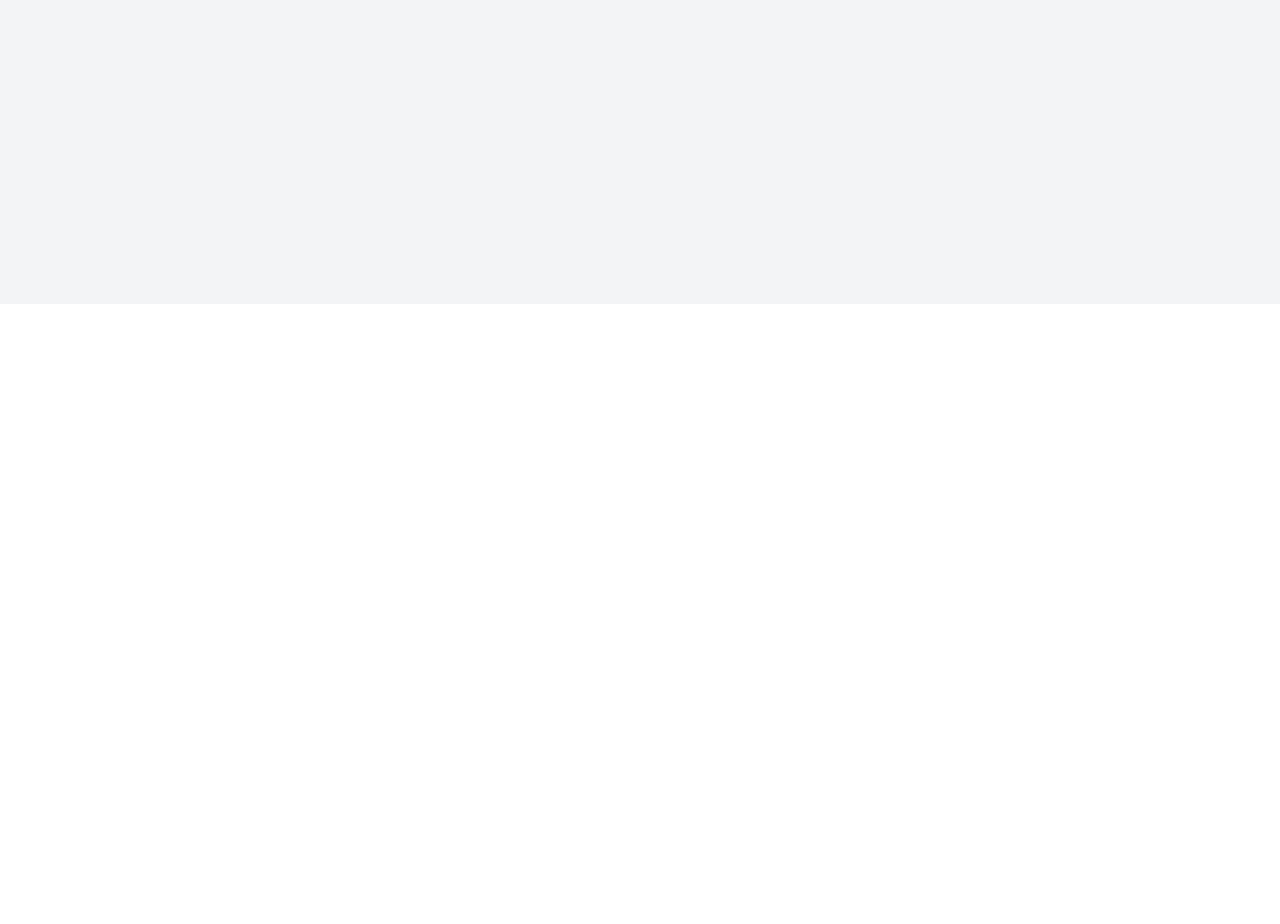
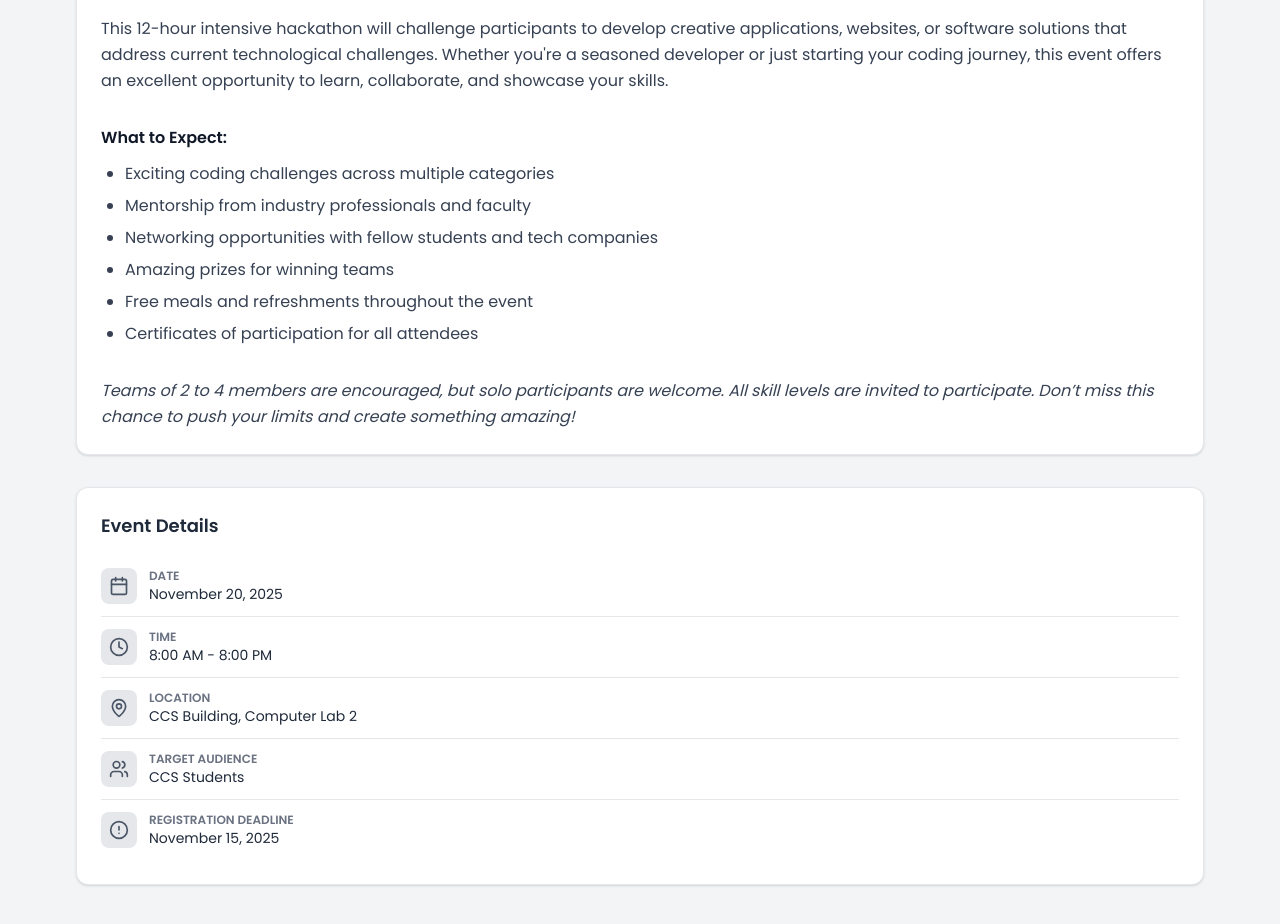
Before and after one commit to Rod2244/Crimson-Events-Hub, a React (Vite) app in the folder Frontend/: page /homepage/1 in a window 1280 px wide. Shown: the part 560-1484 px from the top of the page. Before the commit the page ends 864 px from the top, so only its background shows below. Built offline with nearby package versions, Linux system fonts and the light colour scheme.

Commit message:
Added AbouteventCard and EventdetailSection component and modify couple of files

```diff
--- /dev/null
+++ b/Frontend/public/data/data.json
@@ -0,0 +1,43 @@
+[
+  {
+    "id": 1,
+    "category": "Academic",
+    "color": "bg-[#a22c36]",
+    "title": "Midterm Examination Schedule for AY 2024–2025",
+    "desc": "The midterm examinations will be conducted from September 29 to October 3, 2025. Students are advised to check their respective department schedules for specific exam times.",
+    "tags": ["Registrar’s Office", "All Students"],
+    "time": "2 hours ago",
+    "date": "Sept 29–Oct 3, 2025"
+  },
+  {
+    "id": 2,
+    "category": "Organization",
+    "color": "bg-green-600",
+    "title": "CCS Tech Summit 2025 – Call for Volunteers",
+    "desc": "The College of Computing is organizing the annual Tech Summit. We’re looking for enthusiastic volunteers to help make this event successful!",
+    "tags": ["CCS Student Council"],
+    "time": "5 hours ago",
+    "date": "Nov 15, 2025",
+    "description": ""
+  },
+  {
+    "id": 3,
+    "category": "Non-Academic",
+    "color": "bg-yellow-500",
+    "title": "Annual Intramurals 2025 Registration Now Open",
+    "desc": "Sign up for this year’s intramurals! Various sports categories available including basketball, volleyball, badminton, and chess. Registration deadline: September 25, 2025.",
+    "tags": ["Sports Development Office"],
+    "time": "1 day ago",
+    "date": "Oct 20–24, 2025"
+  },
+  {
+    "id": 4,
+    "category": "Organization",
+    "color": "bg-blue-600",
+    "title": "CCIS Hackathon 2025: Code for Innovation",
+    "desc": "Join us for the most exciting coding competition of the year! The CCIS Hackathon 2025 brings together the brightest minds in computer science to solve real-world problems through innovative technology solutions.",
+    "tags": ["CCIS Department", "Hackathon"],
+    "time": "3 hours ago",
+    "date": "Nov 20, 2025"
+  }
+]
--- /dev/null
+++ b/Frontend/public/data/eventDetails.json
@@ -0,0 +1,17 @@
+{
+  "title": "About this Event",
+  "description": [
+    "Join us for the most exciting coding competition of the year! The CCIS Hackathon 2025 brings together the brightest minds in computer science to solve real-world problems through innovative technology solutions.",
+    "This 12-hour intensive hackathon will challenge participants to develop creative applications, websites, or software solutions that address current technological challenges. Whether you're a seasoned developer or just starting your coding journey, this event offers an excellent opportunity to learn, collaborate, and showcase your skills."
+  ],
+  "expectationsTitle": "What to Expect:",
+  "expectations": [
+    "Exciting coding challenges across multiple categories",
+    "Mentorship from industry professionals and faculty",
+    "Networking opportunities with fellow students and tech companies",
+    "Amazing prizes for winning teams",
+    "Free meals and refreshments throughout the event",
+    "Certificates of participation for all attendees"
+  ],
+  "footer": "Teams of 2 to 4 members are encouraged, but solo participants are welcome. All skill levels are invited to participate. Don’t miss this chance to push your limits and create something amazing!"
+}
--- /dev/null
+++ b/Frontend/src/components/AbouteventCard.jsx
@@ -0,0 +1,49 @@
+import React, { useEffect, useState } from "react";
+
+export default function AboutEventCard() {
+  const [event, setEvent] = useState(null);
+
+  useEffect(() => {
+    fetch("/data/eventDetails.json")
+      .then((res) => res.json())
+      .then((data) => setEvent(data))
+      .catch((err) => console.error("Error loading event data:", err));
+  }, []);
+
+  if (!event) {
+    return (
+      <div className="text-center text-gray-500 mt-8">
+        Loading event details...
+      </div>
+    );
+  }
+
+  return (
+
+    <div className="bg-white w-full p-6 rounded-xl shadow-sm border border-gray-200 gap-3">
+      <h2 className="text-gray-900 text-xl font-bold border-b border-gray-200 pb-3 mb-5">
+        {event.title}
+      </h2>
+
+      {event.description.map((para, i) => (
+        <p key={i} className="text-gray-700 mb-4 leading-relaxed">
+          {para}
+        </p>
+      ))}
+
+      <h3 className="text-gray-900 font-semibold mt-8 mb-3">
+        {event.expectationsTitle}
+      </h3>
+
+      <ul className="list-disc pl-6 space-y-2 text-gray-700">
+        {event.expectations.map((item, index) => (
+          <li key={index}>{item}</li>
+        ))}
+      </ul>
+
+      <p className="text-gray-700 mt-8 leading-relaxed italic">
+        {event.footer}
+      </p>
+    </div>
+  );
+}
--- /dev/null
+++ b/Frontend/src/components/EventdetailSection.jsx
@@ -0,0 +1,63 @@
+import { Calendar, Clock, MapPin, Users, AlertCircle } from "lucide-react";
+
+export default function EventDetailsSection({ event }) {
+  return (
+    <div className="bg-white w-full p-6 rounded-xl shadow-sm border border-gray-200 gap-3">
+      <h2 className="text-lg font-semibold text-gray-800 mb-4">Event Details</h2>
+
+      <ul className="divide-y divide-gray-200">
+        <li className="flex items-start gap-3 py-3">
+          <div className="p-2 bg-gray-200 rounded-lg">
+            <Calendar className="w-5 h-5 text-gray-600" />
+          </div>
+          <div>
+            <p className="text-xs font-semibold uppercase text-gray-500">Date</p>
+            <p className="text-sm text-gray-800">{event.date}</p>
+          </div>
+        </li>
+
+        <li className="flex items-start gap-3 py-3">
+          <div className="p-2 bg-gray-200 rounded-lg">
+            <Clock className="w-5 h-5 text-gray-600" />
+          </div>
+          <div>
+            <p className="text-xs font-semibold uppercase text-gray-500">Time</p>
+            <p className="text-sm text-gray-800">{event.time}</p>
+          </div>
+        </li>
+
+        <li className="flex items-start gap-3 py-3">
+          <div className="p-2 bg-gray-200 rounded-lg">
+            <MapPin className="w-5 h-5 text-gray-600" />
+          </div>
+          <div>
+            <p className="text-xs font-semibold uppercase text-gray-500">Location</p>
+            <p className="text-sm text-gray-800">{event.location}</p>
+          </div>
+        </li>
+
+        <li className="flex items-start gap-3 py-3">
+          <div className="p-2 bg-gray-200 rounded-lg">
+            <Users className="w-5 h-5 text-gray-600" />
+          </div>
+          <div>
+            <p className="text-xs font-semibold uppercase text-gray-500">Target Audience</p>
+            <p className="text-sm text-gray-800">{event.audience}</p>
+          </div>
+        </li>
+
+        <li className="flex items-start gap-3 py-3">
+          <div className="p-2 bg-gray-200 rounded-lg">
+            <AlertCircle className="w-5 h-5 text-gray-600" />
+          </div>
+          <div>
+            <p className="text-xs font-semibold uppercase text-gray-500">
+              Registration Deadline
+            </p>
+            <p className="text-sm text-gray-800">{event.deadline}</p>
+          </div>
+        </li>
+      </ul>
+    </div>
+  );
+}
--- a/Frontend/src/components/LatestUpdates.jsx
+++ b/Frontend/src/components/LatestUpdates.jsx
@@ -1,8 +1,10 @@
-import { useState } from "react";
+import { useState, useEffect } from "react";
 import Button from "./Button";
 import AnnouncementCard from "./AnnouncementCard";
 
 export default function LatestUpdates() {
+  const [announcements, setAnnouncements] = useState([]);
+  const [loading, setLoading] = useState(true);
   const [activeCategory, setActiveCategory] = useState("All");
 
   const categories = [
@@ -13,38 +15,23 @@ export default function LatestUpdates() {
     "Council Events",
   ];
 
-  const announcements = [
-    {
-      id: 1,
-      category: "Academic",
-      color: "bg-[#a22c36]",
-      title: "Midterm Examination Schedule for AY 2024–2025",
-      desc: "The midterm examinations will be conducted from September 29 to October 3, 2025. Students are advised to check their respective department schedules for specific exam times.",
-      tags: ["Registrar’s Office", "All Students"],
-      time: "2 hours ago",
-      date: "Sept 29–Oct 3, 2025",
-    },
-    {
-      id: 2,
-      category: "Organization",
-      color: "bg-green-600",
-      title: "CCS Tech Summit 2025 – Call for Volunteers",
-      desc: "The College of Computing is organizing the annual Tech Summit. We’re looking for enthusiastic volunteers to help make this event successful!",
-      tags: ["CCS Student Council"],
-      time: "5 hours ago",
-      date: "Nov 15, 2025",
-    },
-    {
-      id: 3,
-      category: "Non-Academic",
-      color: "bg-yellow-500",
-      title: "Annual Intramurals 2025 Registration Now Open",
-      desc: "Sign up for this year’s intramurals! Various sports categories available including basketball, volleyball, badminton, and chess. Registration deadline: September 25, 2025.",
-      tags: ["Sports Development Office"],
-      time: "1 day ago",
-      date: "Oct 20–24, 2025",
-    },
-  ];
+  useEffect(() => {
+    fetch("/data/data.json")
+      .then((res) => {
+        if (!res.ok) {
+          throw new Error("Network response was not ok");
+        }
+        return res.json();
+      })
+      .then((data) => {
+        setAnnouncements(data);
+        setLoading(false);
+      })
+      .catch((error) => {
+        console.error("Error fetching announcements:", error);
+        setLoading(false);
+      });
+  }, []);
 
   const filteredAnnouncements =
     activeCategory === "All"
@@ -75,7 +62,9 @@ export default function LatestUpdates() {
           );
         })}
       </div>
-
+      {loading ? (
+        <p className="text-gray-500 text-center py-8">Loading announcements...</p>
+      ) : (
         <div className="flex flex-col gap-4">
           {filteredAnnouncements.length > 0 ? (
             filteredAnnouncements.map((item) => (
@@ -87,6 +76,7 @@ export default function LatestUpdates() {
             </p>
           )}
         </div>
+      )}
     </section>
   );
 }
--- a/Frontend/src/pages/EventDetails.jsx
+++ b/Frontend/src/pages/EventDetails.jsx
@@ -1,6 +1,9 @@
 import { useParams } from "react-router-dom";
+import { useEffect, useState } from "react";
 import Navbar from "../components/Navbar";
 import { Calendar, Clock, MapPin, Share2, Bookmark, ArrowRight } from "lucide-react";
+import AboutEventCard from "../components/AbouteventCard";
+import EventDetailsSection from "../components/EventdetailSection";
 
 export default function EventDetails() {
   const { id } = useParams();
@@ -13,6 +16,8 @@ export default function EventDetails() {
     location: "CCS Building, Computer Lab 2",
     category: "Academic",
     status: "Upcoming",
+    audience: "CCS Students",
+    deadline: "November 15, 2025",
     description:
       "Join us for the most exciting coding competition of the year! The CCS Hackathon 2025 brings together the brightest minds in computer science to solve real-world problems through innovative tech solutions.",
   };
@@ -21,7 +26,8 @@ export default function EventDetails() {
     <div>
       <Navbar />
       <div className="min-h-screen bg-gray-100 py-10 p-13">
-        <div className="bg-white w-full p-6 rounded-xl shadow-sm border border-gray-200 gap-3">
+        <section className="bg-gray-100 py-4 px-6 border-t border-[#d64553] ">
+        <div className="bg-white w-full p-6 rounded-xl shadow-sm border border-gray-200 gap-3 pb-8 mb-8">
           <span className={`${event.color} text-white text-xs font-semibold px-3 py-1 rounded-md uppercase`}>
             {event.category}
           </span>
@@ -61,6 +67,12 @@ export default function EventDetails() {
             </button>
           </div>
         </div>
+        <AboutEventCard />
+        <div className="mt-8">
+          <EventDetailsSection event={event} />
+        </div>
+        </section>
+
       </div>
     </div>
   );
```
Lines whose indentation alone changed are shown as unchanged.
